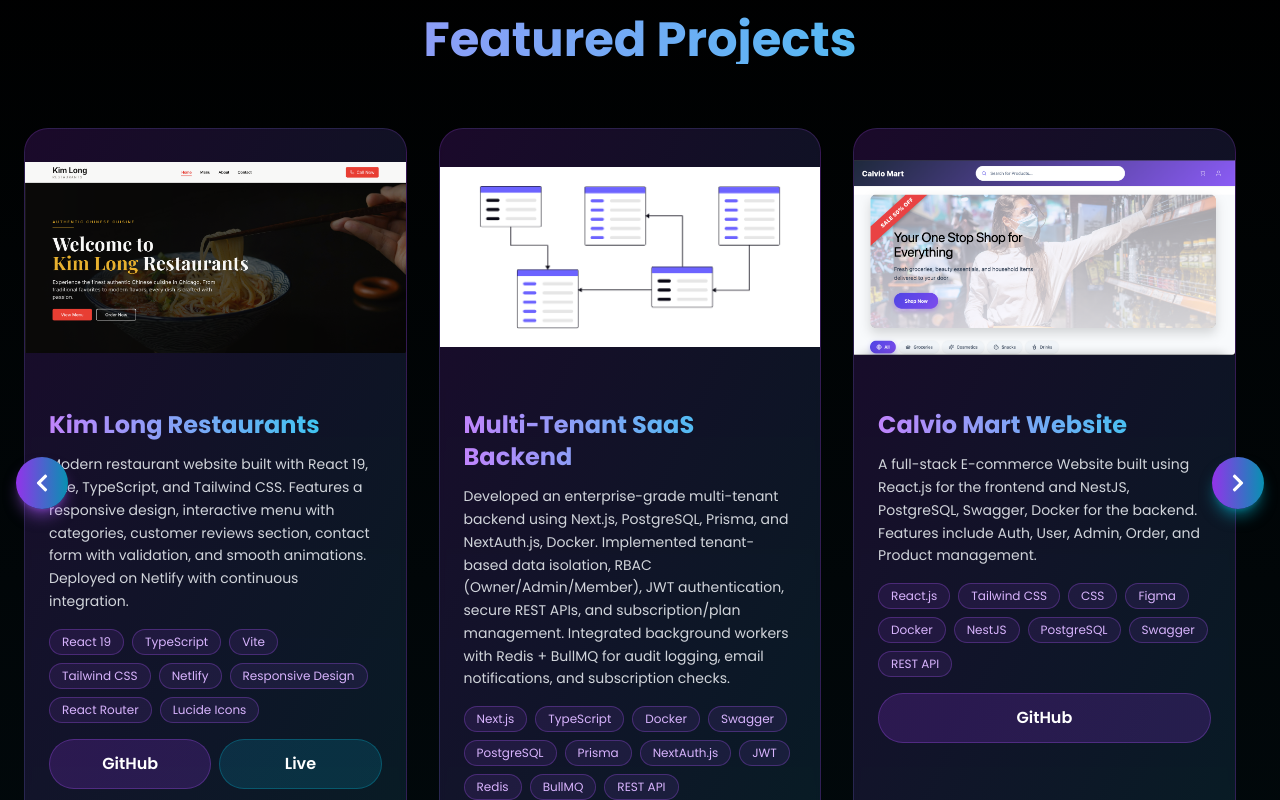
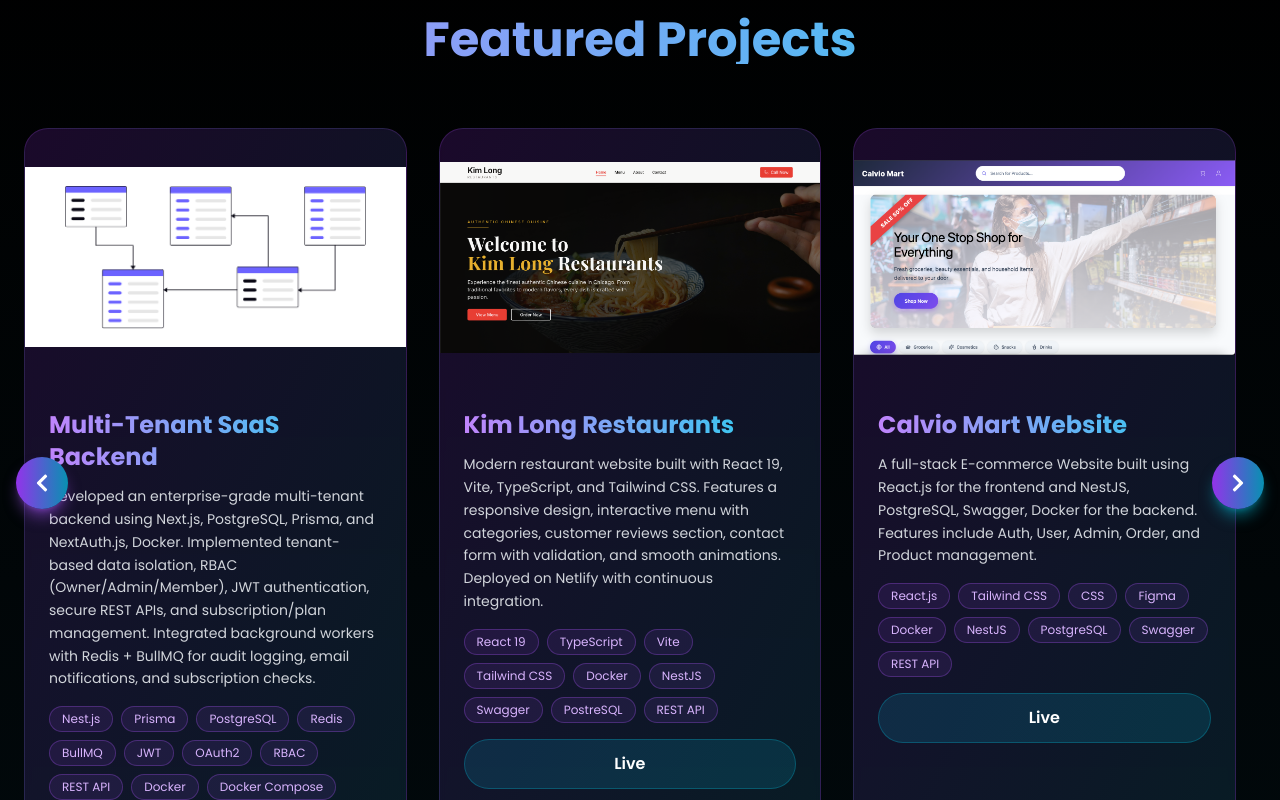
Before and after one commit to manas8938/anas-portfolio, a React (Vite) app: page / in a window 1280 px wide. Shown: the part 2180-2980 px from the top of the page. Built offline with nearby package versions, Linux system fonts and the light colour scheme; the HTML template or start-up script is replaced by a standard one.

Commit message:
Update Projects component layout and styling

```diff
--- a/src/components/Projects.jsx
+++ b/src/components/Projects.jsx
@@ -1,28 +1,28 @@
-// src/components/Projects.jsx
 import React, { useRef } from 'react';
 import { FaChevronLeft, FaChevronRight } from 'react-icons/fa';
 
 const projects = [
   {
+    title: "Multi-Tenant SaaS Backend",
+    description: "Developed an enterprise-grade multi-tenant backend using Next.js, PostgreSQL, Prisma, and NextAuth.js, Docker. Implemented tenant-based data isolation, RBAC (Owner/Admin/Member), JWT authentication, secure REST APIs, and subscription/plan management. Integrated background workers with Redis + BullMQ for audit logging, email notifications, and subscription checks.",
+    tags: ["Nest.js", "Prisma", "PostgreSQL","Redis", "BullMQ", "JWT", "OAuth2", "RBAC" ,"REST API","Docker","Docker Compose","CI/CD"],
+    github: "",
+    image: "/assets/backend.png",
+  },
+  {
     title: "Kim Long Restaurants",
     description: "Modern restaurant website built with React 19, Vite, TypeScript, and Tailwind CSS. Features a responsive design, interactive menu with categories, customer reviews section, contact form with validation, and smooth animations. Deployed on Netlify with continuous integration.",
-    tags: ["React 19", "TypeScript", "Vite", "Tailwind CSS", "Netlify", "Responsive Design", "React Router", "Lucide Icons"],
-    github: "https://github.com/manas8938/kim-long-restaurants",
+    tags: ["React 19", "TypeScript", "Vite", "Tailwind CSS","Docker","NestJS","Swagger","PostreSQL","REST API"],
+    github: "",
     live: "https://kimlongrestaurants.netlify.app/",
-    image: "/assets/kimlong.png", // Update this path to your project screenshot
-  },
-  {
-    title: "Multi-Tenant SaaS Backend",
-    description: "Developed an enterprise-grade multi-tenant backend using Next.js, PostgreSQL, Prisma, and NextAuth.js, Docker. Implemented tenant-based data isolation, RBAC (Owner/Admin/Member), JWT authentication, secure REST APIs, and subscription/plan management. Integrated background workers with Redis + BullMQ for audit logging, email notifications, and subscription checks.",
-    tags: ["Next.js", "TypeScript", "Docker", "Swagger", "PostgreSQL", "Prisma", "NextAuth.js", "JWT", "Redis", "BullMQ", "REST API", "Multi-Tenancy", "RBAC"],
-    github: "",
-    image: "/assets/backend.png",
+    image: "/assets/kimlong.png",
   },
   {
     title: "Calvio Mart Website",
     description: "A full-stack E-commerce Website built using React.js for the frontend and NestJS, PostgreSQL, Swagger, Docker for the backend. Features include Auth, User, Admin, Order, and Product management.",
     tags: ["React.js", "Tailwind CSS", "CSS", "Figma", "Docker", "NestJS", "PostgreSQL", "Swagger", "REST API"],
-    github: "https://github.com/manas8938/calvio-mart",
+    github: "",
+    live: "https://calviomart.netlify.app/",
     image: "/assets/calvio.png",
   },
   {
@@ -40,8 +40,8 @@
     image: "/assets/fitness.jpg",
   },
   {
-    title: "Random Qoute Generator App",
-    description: "Random app built using Flutter. It Generate Random Qoutes.",
+    title: "Random Quote Generator App",
+    description: "Random app built using Flutter. It generates random quotes.",
     tags: ["Flutter", "Dart"],
     github: "https://github.com/manas8938/CodeAlpha_RandomQuoteGenerator",
     image: "/assets/qoute.png",
@@ -133,7 +133,7 @@
                 </div>
 
                 {/* Buttons */}
-                <div className="flex gap-3 mt-auto">
+                <div className="flex gap-2 mt-auto w-full">
                   {project.title === "Multi-Tenant SaaS Backend" ? (
                     <button
                       className="flex-1 text-center py-3 rounded-full font-semibold bg-gradient-to-r from-cyan-600/20 to-cyan-600/20 border border-cyan-500/30 cursor-not-allowed"
@@ -142,7 +142,7 @@
                       Currently Working
                     </button>
                   ) : (
-                    <div className="flex gap-2 w-full">
+                    <>
                       {project.github && (
                         <a
                           href={project.github}
@@ -158,12 +158,12 @@
                           href={project.live}
                           target="_blank"
                           rel="noopener noreferrer"
-                          className="flex-1 text-center py-3 rounded-full font-semibold bg-gradient-to-r from-cyan-600/20 to-cyan-600/20 hover:from-cyan-600 hover:to-cyan-500 border border-cyan-500/30 hover:border-cyan-400 transition-all duration-300 hover:scale-105"
+                          className={`flex-1 text-center py-3 rounded-full font-semibold bg-gradient-to-r from-cyan-600/20 to-cyan-600/20 hover:from-cyan-600 hover:to-cyan-500 border border-cyan-500/30 hover:border-cyan-400 transition-all duration-300 hover:scale-105`}
                         >
                           Live
                         </a>
                       )}
-                    </div>
+                    </>
                   )}
                 </div>
               </div>
```
